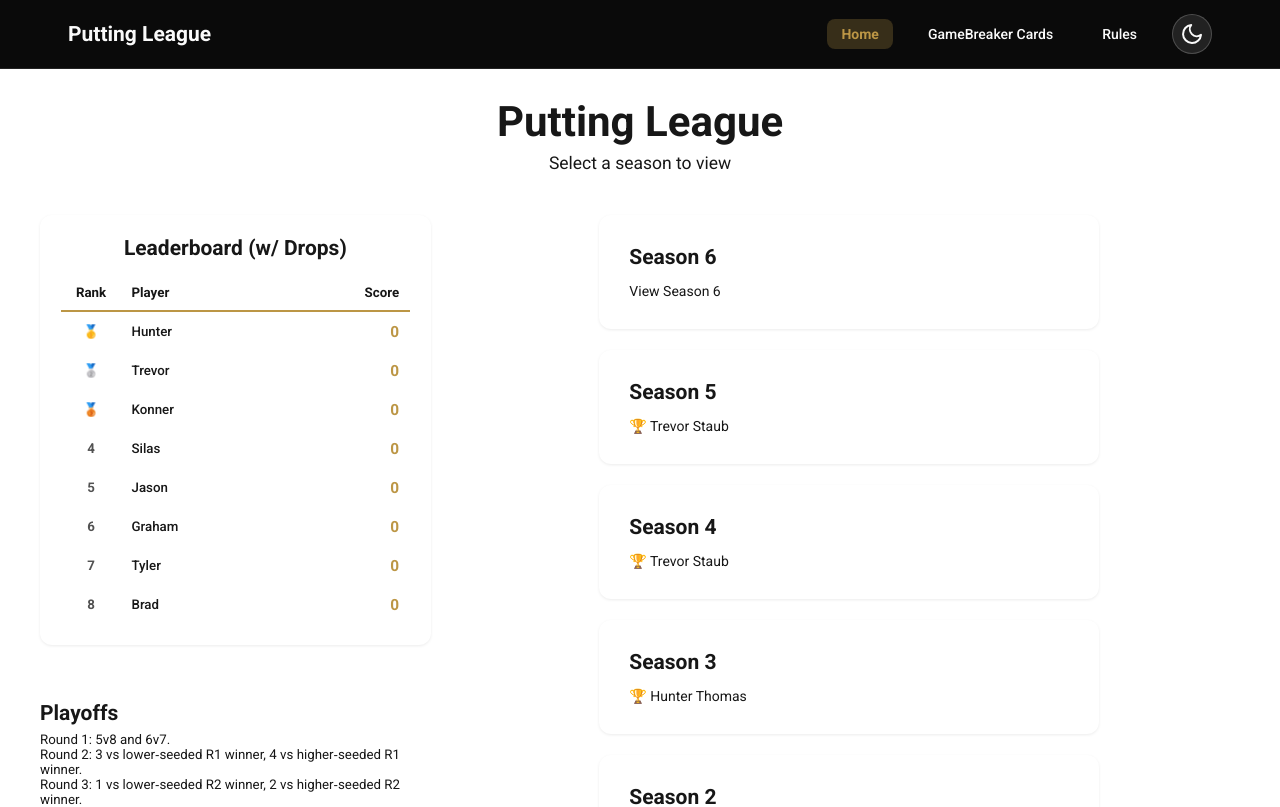
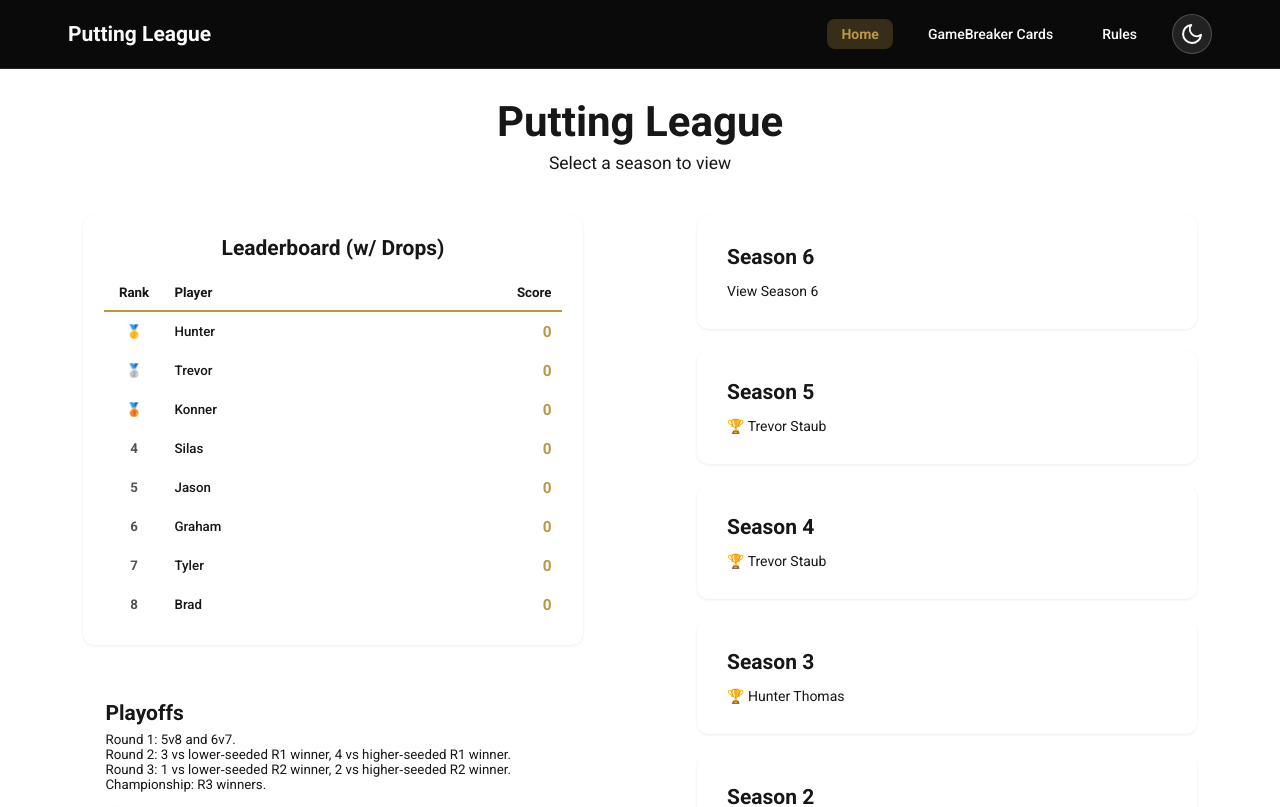
Before and after one commit to jstnhbbs/puttingleague, a Next.js app: page / in a window 1280 px wide. Shown: the top 807 px of the page. Built offline with nearby package versions, Linux system fonts and the light colour scheme; no server answers.

Commit message:
home page width

```diff
--- a/app/page.module.css
+++ b/app/page.module.css
@@ -35,7 +35,7 @@
 
 .twoColumn {
   display: grid;
-  grid-template-columns: 1fr 2fr;
+  grid-template-columns: 1fr 1fr;
   gap: 2rem;
   margin-top: 2rem;
   margin-bottom: 3rem;
```
